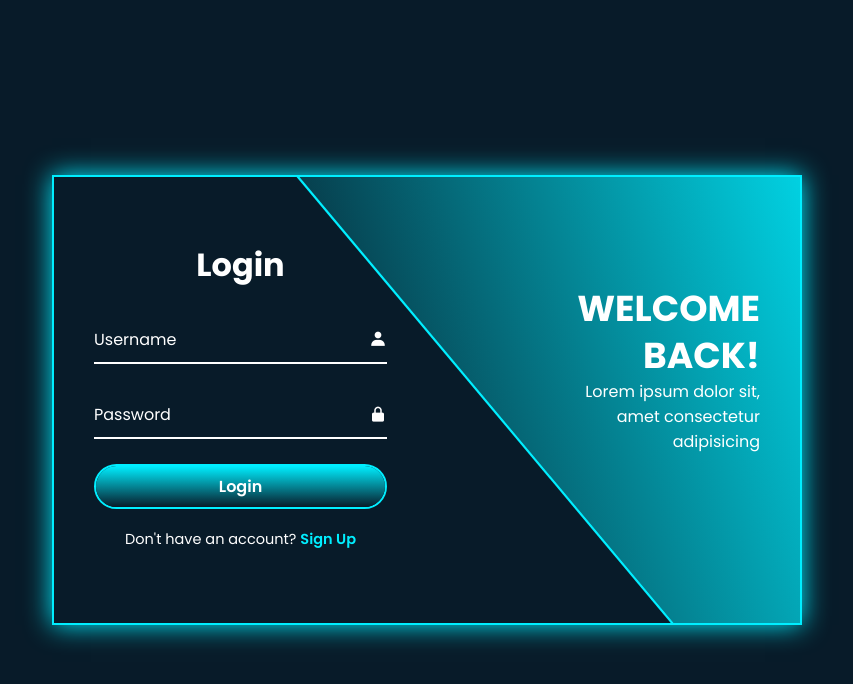
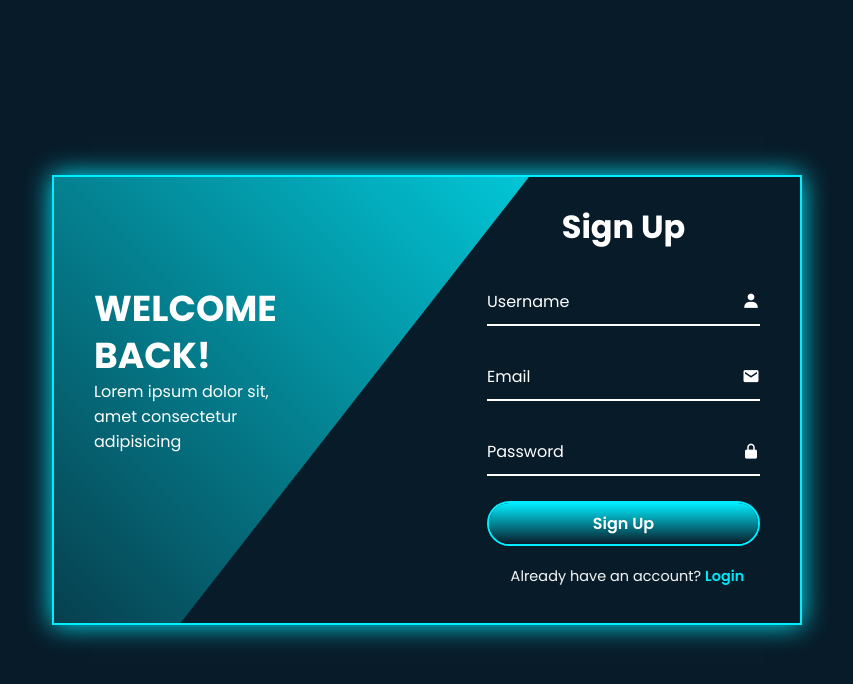
Before and after one commit to 01xhero/PARCIAL_BD, a plain HTML site: page Prueba_PA/index.html in a window 1280 px wide. Both pictures are taken after a click on the link "Sign Up". Shown: the whole page, without its empty margins (213-1066 px from the left). Drawn offline with nearby package versions, Linux system fonts and the light colour scheme.

Commit message:
Add files via upload

```diff
--- a/Prueba_PA/index.html
+++ b/Prueba_PA/index.html
@@ -11,35 +11,69 @@
 
     <div class="wrapper">
         <span class="bg-animate"></span>
+        <span class="bg-animate2"></span>
 
         <div class="form-box login">
 
-            <h2>Login</h2>
+            <h2 class="animation" style="--i:0; --j:21;">Login</h2>
             <form action="#">
 
-                <div class="input-box">
+                <div class="input-box animation" style="--i:1; --j:22;">
                     <input type="text " required>
                     <label>Username</label>
                     <i class='bx bxs-user'></i>
                 </div>
-                <div class="input-box">
+                <div class="input-box animation" style="--i:2; --j:23;">
                     <input type="password" required>
                     <label>Password</label>
                     <i class='bx bxs-lock-alt'></i>
                 </div>
-                <button type="submit" class="btn">Login</button>
-                <div class="logreg-link">
+                <button type="submit" class="btn animation" style="--i:3; --j:24;">Login</button>
+                <div class="logreg-link animation" style="--i:4; --j:25;">
                     <p>Don't have an account? <a href="#" class="register-link">Sign Up</a></p>
                 </div>
             </form>
 
         </div>
         <div class="info-text login">
-            <h2>Welcome Back!</h2>
-            <p>Lorem ipsum dolor sit, amet consectetur adipisicing</p>
+            <h2 class="animation" style="--i:0; --j:20;">Welcome Back!</h2>
+            <p class="animation" style="--i:1; --j:21;">Lorem ipsum dolor sit, amet consectetur adipisicing</p>
+        </div>
+        <div class="form-box register">
+
+            <h2 class="animation" style="--i:17; --j:0;" >Sign Up</h2>
+            <form action="#">
+
+                <div class="input-box animation" style="--i:18; --j:1;">
+                    <input type="text " required>
+                    <label>Username</label>
+                    <i class='bx bxs-user'></i>
+                </div>
+                <div class="input-box animation" style="--i:19; --j:2;">
+                    <input type="text " required>
+                    <label>Email</label>
+                    <i class='bx bxs-envelope'></i>
+                </div>
+                <div class="input-box animation" style="--i:20; --j:3;">
+                    <input type="password" required>
+                    <label>Password</label>
+                    <i class='bx bxs-lock-alt'></i>
+                </div>
+                <button type="submit" class="btn animation" style="--i:21; --j:4;">Sign Up</button>
+                <div class="logreg-link animation" style="--i:22; --j:5;">
+                    <p>Already have an account? <a href="#" class="login-link">Login</a></p>
+                </div>
+            </form>
+
+        </div>
+        <div class="info-text register">
+            <h2 class="animation" style="--i:17; --j:0;">Welcome Back!</h2>
+            <p class="animation" style="--i:18; --j:1;">Lorem ipsum dolor sit, amet consectetur adipisicing</p>
         </div>
 
     </div>
 
+    <script src="script.js"></script>
+
 </body>
 </html>
--- /dev/null
+++ b/Prueba_PA/script.js
@@ -0,0 +1,11 @@
+const wrappper = document.querySelector('.wrapper');
+const registerLink = document.querySelector('.register-link');
+const loginLink = document.querySelector('.login-link');
+
+registerLink.onclick = () => {
+    wrappper.classList.add('active');
+}
+
+loginLink.onclick = () => {
+    wrappper.classList.remove('active');
+}
--- a/Prueba_PA/style.css
+++ b/Prueba_PA/style.css
@@ -38,9 +38,49 @@ body{
 
 .wrapper .form-box.login{
     left: 0;
-    padding: 0 40px;
+    padding: 0 60px 0 40px;
+
 }
 
+.wrapper .form-box.login .animation{
+    transform: translateX(0);
+    opacity: 1;
+    filter: blur(0);
+    transition: .7s ease;
+    transition-delay: calc(.1s * var(--j));
+}
+
+.wrapper.active .form-box.login .animation{
+    transform: translateX(-120%);
+    opacity: 0;
+    filter: blur(10px);
+    transition-delay: calc(.1s * var(--i));
+}
+
+.wrapper .form-box.register{
+    right: 0;
+    padding: 0 40px 0 60px;
+    pointer-events: none;
+}
+
+.wrapper.active .form-box.register{
+    pointer-events: auto;
+}
+
+.wrapper .form-box.register .animation{
+    transform: translateX(120%);
+    opacity: 0;
+    filter: blur(10px);
+    transition: .7s ease;
+    transition-delay: calc(.1s * var(--j));
+}
+
+.wrapper.active .form-box.register .animation{
+    transform: translateX(0);
+    opacity: 1;
+    filter: blur(0);
+    transition-delay: calc(.1s * var(--i));
+}
 .form-box h2{
     font-size: 32px;
     color: #fff;
@@ -167,6 +207,48 @@ body{
     right: 0;
     text-align: right;
     padding: 0 40px 60px 150px;
+
+}
+
+.wrapper .info-text.login .animation{
+    transform: translateX(0);
+    opacity: 1;
+    filter: blur(0);
+    transition: .7s ease;
+    transition-delay: calc(.1s * var(--j));
+}
+
+.wrapper.active .info-text.login .animation{
+    transform: translateX(120%);
+    opacity: 0;
+    filter: blur(10px);
+    transition-delay: calc(.1s * var(--i));
+}
+
+.wrapper .info-text.register{
+    left: 0;
+    text-align: left;
+    padding: 0 150px 60px 40px;
+    pointer-events: none;
+}
+
+.wrapper.active .info-text.register{
+    pointer-events: auto;
+}
+
+.wrapper .info-text.register .animation{
+    transform: translateX(-120%);
+    opacity: 0;
+    filter: blur(10px);
+    transition: .7s ease;
+    transition-delay: calc(.1s * var(--j));
+}
+
+.wrapper.active .info-text.register .animation{
+    transform: translateX(0);
+    opacity: 1;
+    filter: blur(0);
+    transition-delay: calc(.1s * var(--i));
 }
 
 .info-text h2{
@@ -183,7 +265,7 @@ body{
 
 .wrapper .bg-animate{
     position: absolute;
-    top: 0;
+    top: -4px;
     right: 0;
     width: 850px;
     height: 600px;
@@ -191,4 +273,30 @@ body{
     border-bottom: 3px solid #0ef;
     transform: rotate(10deg) skewY(40deg);
     transform-origin: bottom right;
+    transition: 1.5s ease;
+    transition-delay: 1.6s;
 }
+
+.wrapper.active .bg-animate{
+    transform: rotate(0) skewY(0);
+    transition-delay: .5s;
+}
+
+.wrapper .bg-animate2{
+    position: absolute;
+    top: 100%;
+    left: 250px;
+    width: 850px;
+    height: 700px;
+    background: #081b29;
+    border-bottom: 3px solid #0ef;
+    transform: rotate(0) skewY(0);
+    transform-origin: bottom left;
+    transition: 1.5s ease;
+    transition-delay: .5s;
+}
+
+.wrapper.active .bg-animate2{
+    transform: rotate(-11deg) skewY(-41deg);
+    transition-delay: 1.2s;
+}
```
